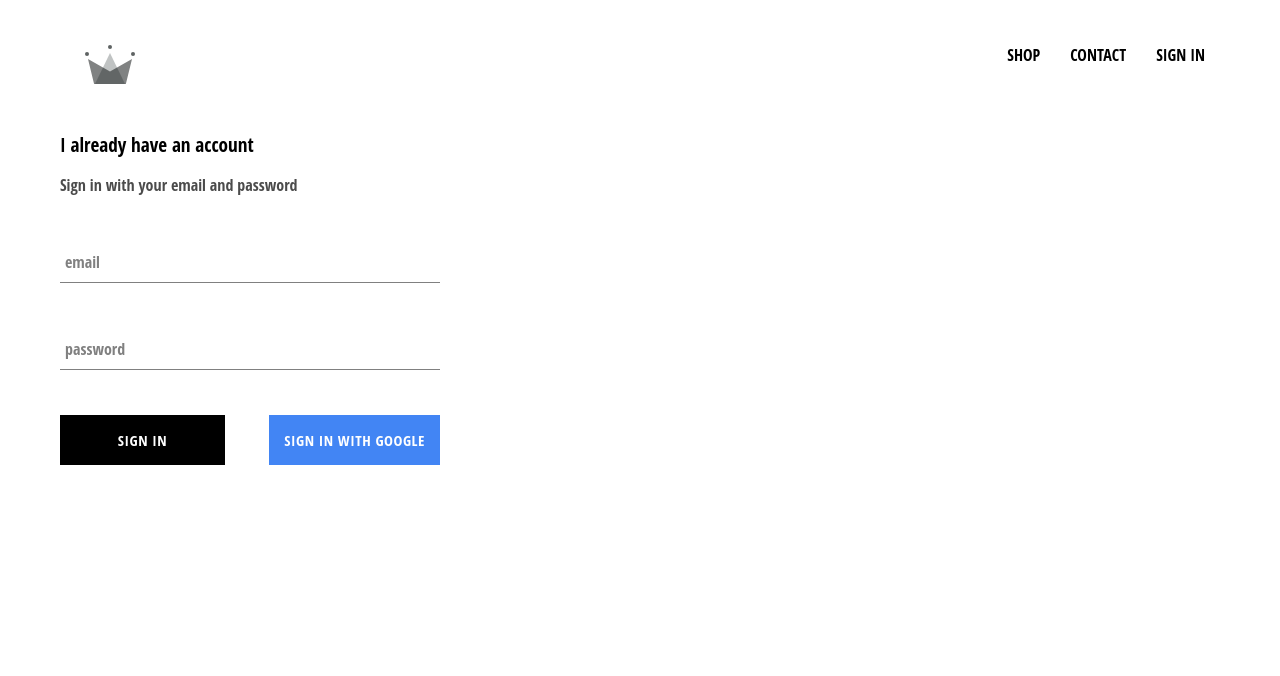
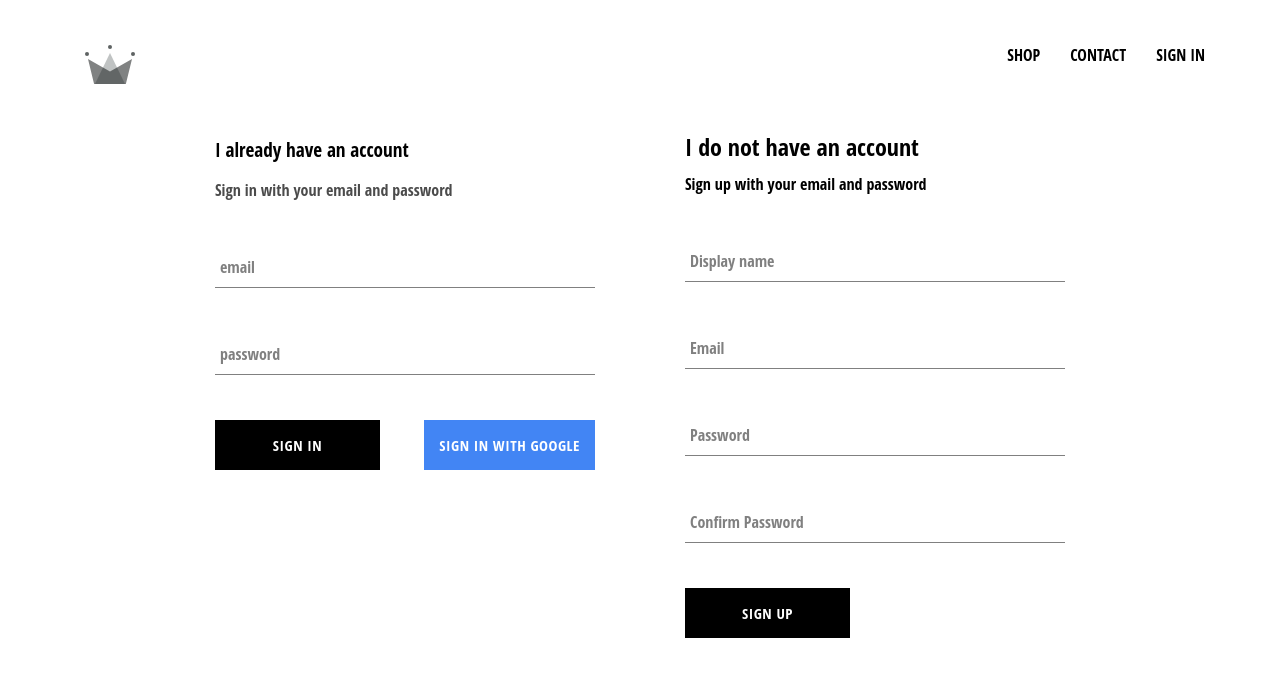
Before and after one commit to tiago-jv0/master-project, a React (Create React App) app: page /signIn in a window 1280 px wide. Shown: the top 676 px of the page. Built offline with nearby package versions, Linux system fonts and the light colour scheme; no server answers; a web font is replaced by a local one.

Commit message:
finishing sign in handleSubmit method

```diff
--- a/src/App.js
+++ b/src/App.js
@@ -30,11 +30,11 @@
                             id: snapShot.id,
                             ...snapShot.data(),
                         },
-                    } , () => console.log(this.state));
+                    });
                 });
             } else {
                 this.setState({
-                    currentUser: null,
+                    currentUser: userAuth,
                 });
             }
         });
--- a/src/components/signIn/SignIn.js
+++ b/src/components/signIn/SignIn.js
@@ -2,7 +2,7 @@
 import './signIn.scss';
 import FormInput from '../formInput/FormInput';
 import CustomButton from '../customButton/CustomButton';
-import { signInWithGoogle } from '../../firebase/firebase.utils';
+import { auth, signInWithGoogle } from '../../firebase/firebase.utils';
 
 class SignIn extends Component {
     constructor(props) {
@@ -13,13 +13,20 @@
         };
     }
 
-    handleSubmit = (event) => {
+    handleSubmit = async (event) => {
         event.preventDefault();
 
-        this.setState({
-            email: '',
-            password: '',
-        });
+        const { email, password } = this.state;
+
+        try {
+            await auth.signInWithEmailAndPassword(email, password);
+            this.setState({
+                email: '',
+                password: '',
+            });
+        } catch (error) {
+            console.log(error);
+        }
     };
 
     handleChange = ({ target: input }) => {
--- /dev/null
+++ b/src/components/signUp/signUp.js
@@ -0,0 +1,102 @@
+import React, { Component } from 'react';
+
+import FormInput from '../formInput/FormInput';
+import CustomButtom from '../customButton/CustomButton';
+
+import { auth, createUserProfileDocument } from '../../firebase/firebase.utils';
+
+import './signUp.scss';
+
+class SignUp extends Component {
+    constructor(props) {
+        super(props);
+
+        this.state = {
+            displayName: '',
+            email: '',
+            password: '',
+            confirmPassword: '',
+        };
+    }
+
+    handleSubmit = async (event) => {
+        event.preventDefault();
+
+        const { displayName, email, password, confirmPassword } = this.state;
+
+        if (password !== confirmPassword) {
+            alert("Password don't match");
+            return;
+        }
+
+        try {
+            const { user } = await auth.createUserWithEmailAndPassword(email, password);
+
+            await createUserProfileDocument(user, { displayName });
+
+            this.setState({
+                displayName: '',
+                email: '',
+                password: '',
+                confirmPassword: '',
+            });
+        } catch (error) {
+            console.log(error);
+        }
+    };
+
+    handleChange = ({ target: input }) => {
+        this.setState({
+            [input.name]: input.value,
+        });
+    };
+
+    render() {
+        const { displayName, email, password, confirmPassword } = this.state;
+        return (
+            <div className="sign-up">
+                <h2 className="title"> I do not have an account</h2>
+                <span>Sign up with your email and password</span>
+
+                <form action="#" className="sign-up-form" onSubmit={this.handleSubmit}>
+                    <FormInput
+                        type="text"
+                        name="displayName"
+                        value={displayName}
+                        onChange={this.handleChange}
+                        label="Display name"
+                        required
+                    ></FormInput>
+                    <FormInput
+                        type="email"
+                        name="email"
+                        value={email}
+                        onChange={this.handleChange}
+                        label="Email"
+                        required
+                    ></FormInput>
+                    <FormInput
+                        type="password"
+                        name="password"
+                        value={password}
+                        onChange={this.handleChange}
+                        label="Password"
+                        required
+                    ></FormInput>
+                    <FormInput
+                        type="password"
+                        name="confirmPassword"
+                        value={confirmPassword}
+                        onChange={this.handleChange}
+                        label="Confirm Password"
+                        required
+                    ></FormInput>
+
+                    <CustomButtom type="submit">SIGN UP</CustomButtom>
+                </form>
+            </div>
+        );
+    }
+}
+
+export default SignUp;
--- /dev/null
+++ b/src/components/signUp/signUp.scss
@@ -0,0 +1,9 @@
+.sign-up {
+    display: flex;
+    flex-direction: column;
+    width: 380px;
+
+    .title {
+      margin: 10px 0;
+    }
+  }
--- a/src/pages/signInAndSignUp/SignInAndSignUp.js
+++ b/src/pages/signInAndSignUp/SignInAndSignUp.js
@@ -1,11 +1,13 @@
 import React from 'react';
 import './signInAndSignUp.scss';
 import SignIn from '../../components/signIn/SignIn';
+import SignUp from '../../components/signUp/signUp';
 
 const SignInAndSignUp = () => {
     return (
         <div className="sign-in-and-sign-up">
             <SignIn></SignIn>
+            <SignUp></SignUp>
         </div>
     );
 };
--- a/src/pages/signInAndSignUp/signInAndSignUp.scss
+++ b/src/pages/signInAndSignUp/signInAndSignUp.scss
@@ -0,0 +1,6 @@
+.sign-in-and-sign-up {
+    width: 850px;
+    display: flex;
+    justify-content: space-between;
+    margin: 30px auto;
+  }
```
